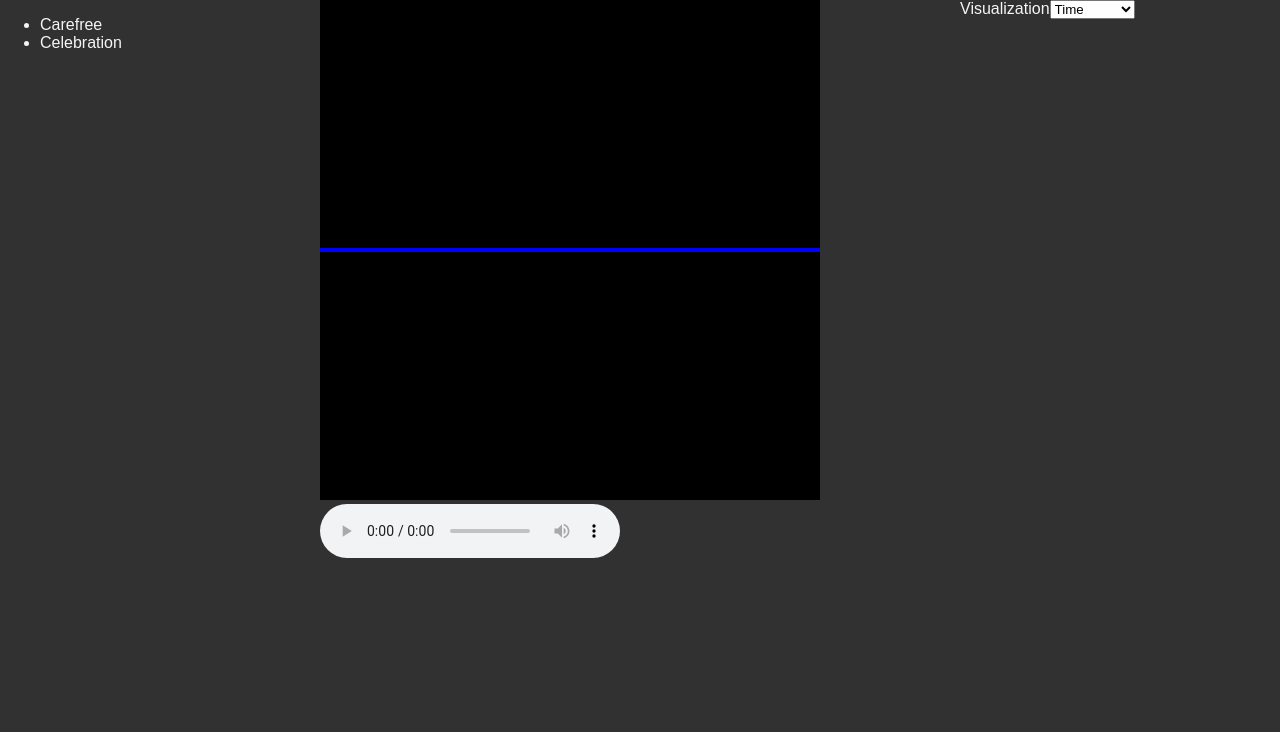
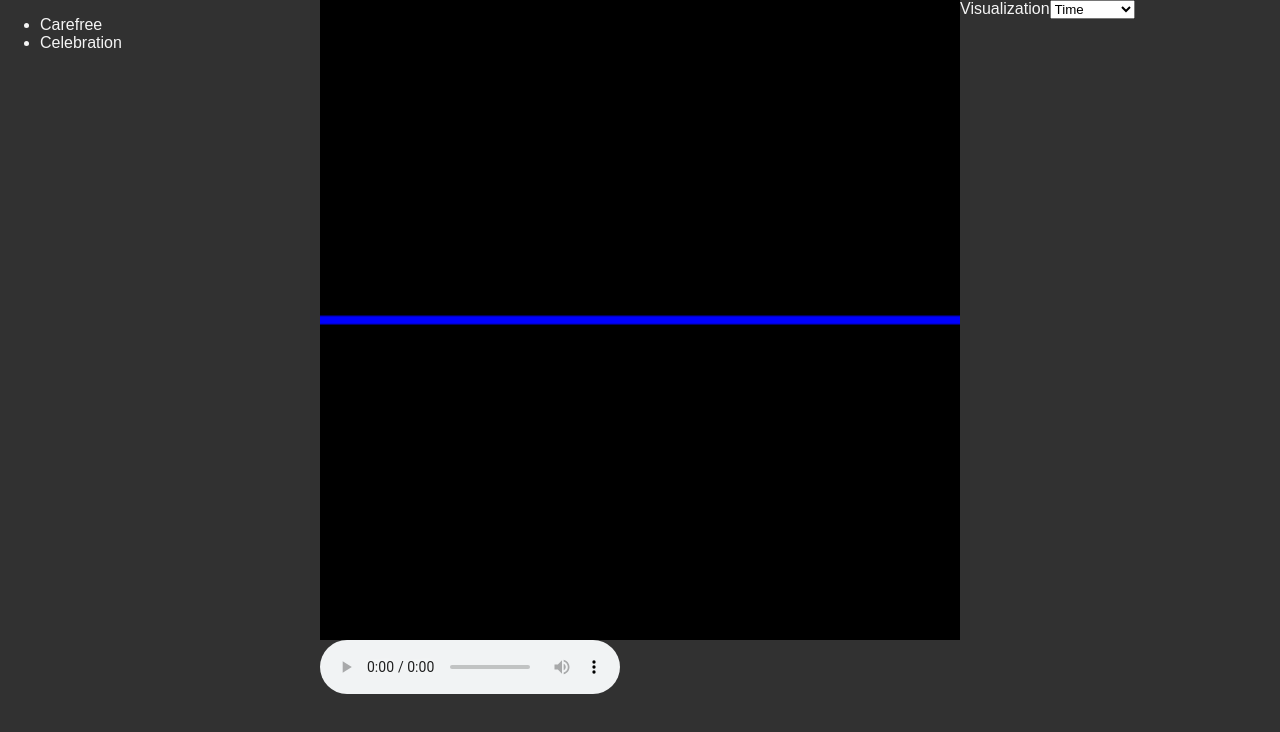
Before and after one commit to mattwamboldt/bop-o-vision, a React app: page / in a window 1280 px wide. Shown: the top 732 px of the page. Built offline with nearby package versions, Linux system fonts and the light colour scheme; the HTML template or start-up script is replaced by a standard one.

Commit message:
Couple style changes to have full layout

```diff
--- a/src/components/player.tsx
+++ b/src/components/player.tsx
@@ -3,7 +3,7 @@ import * as React from 'react';
 const Player = () => {
     return (
         <div id="player">
-            <canvas id="visualizer" width="500px" height="500px"></canvas>
+            <canvas id="visualizer" width="300px" height="300px"></canvas>
             <audio id="audio" controls>
                 <source id="audioSource" src="audio/celebration.mp3" type="audio/mp3" />
                 Your browser does not support the audio tag.
--- a/src/style.scss
+++ b/src/style.scss
@@ -14,10 +14,17 @@ body {
 
 #app {
     display: flex;
+    height: 100%;
 }
 
 #player {
     flex: 1;
+    display: flex;
+    flex-direction: column;
+
+    canvas {
+        flex-grow: 1;
+    }
 }
 
 #tracklist, #visSelector {
```
